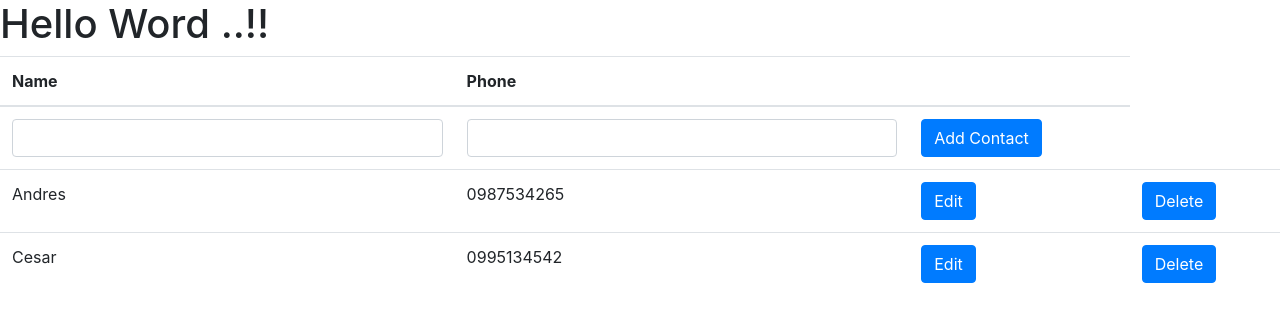
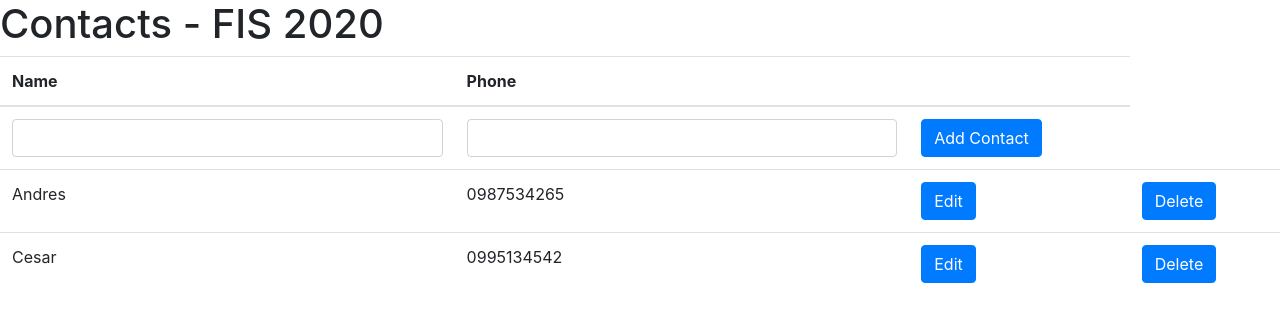
Before and after one commit to CAVA1611/contacts-frontend, a React (Create React App) app: page / in a window 1280 px wide. Shown: the top 322 px of the page. Built offline with nearby package versions, Linux system fonts and the light colour scheme.

Commit message:
update app.js

```diff
--- a/src/App.js
+++ b/src/App.js
@@ -9,7 +9,7 @@ function App() {
   ];
   return (
   <div>
-    <h1>Hello Word ..!!</h1>
+    <h1>Contacts - FIS 2020</h1>
     <Contacts contacts={contacts}/>
   </div>
   );
```
Also changed, not shown: 1 other file (tests, documents, lock files or other folders).
